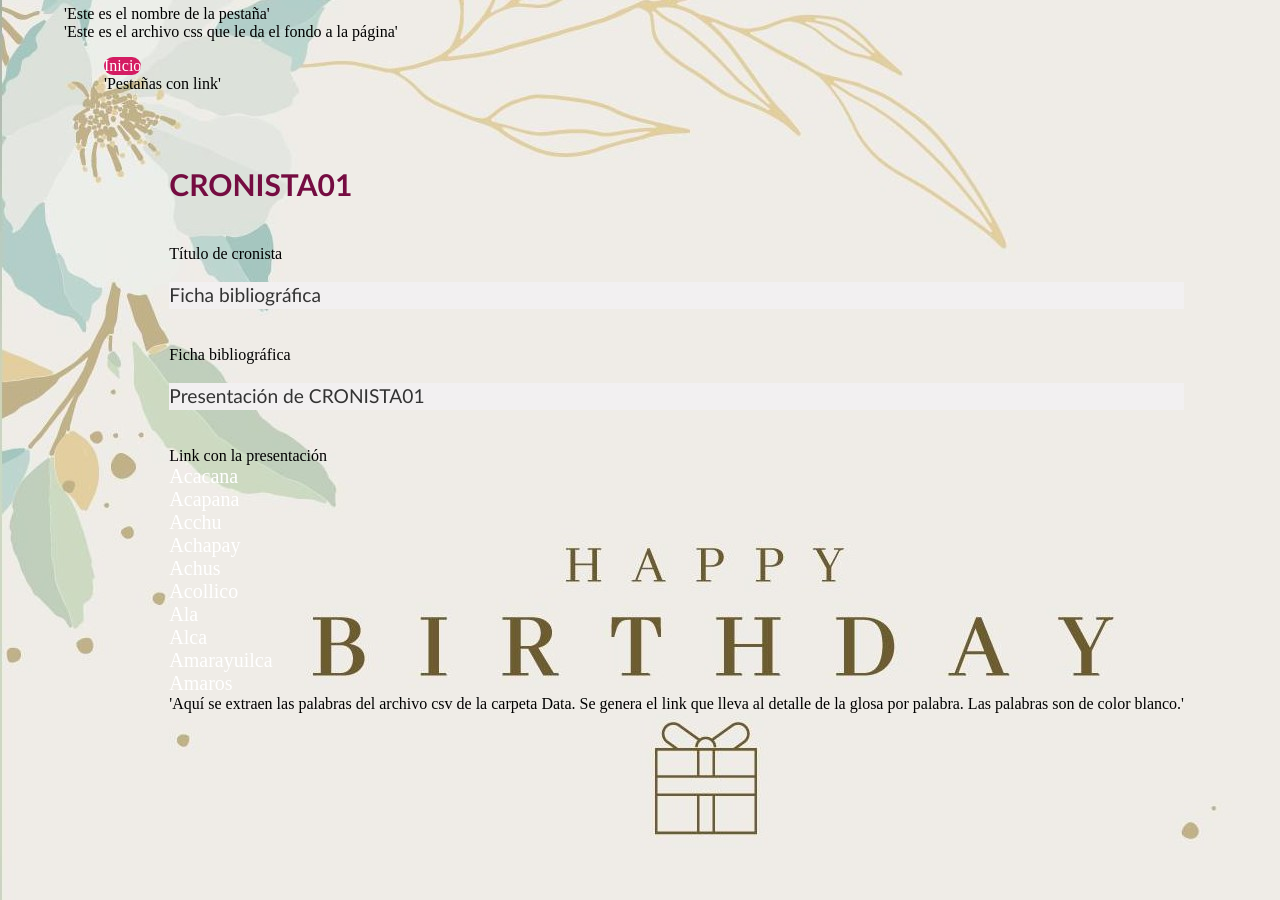
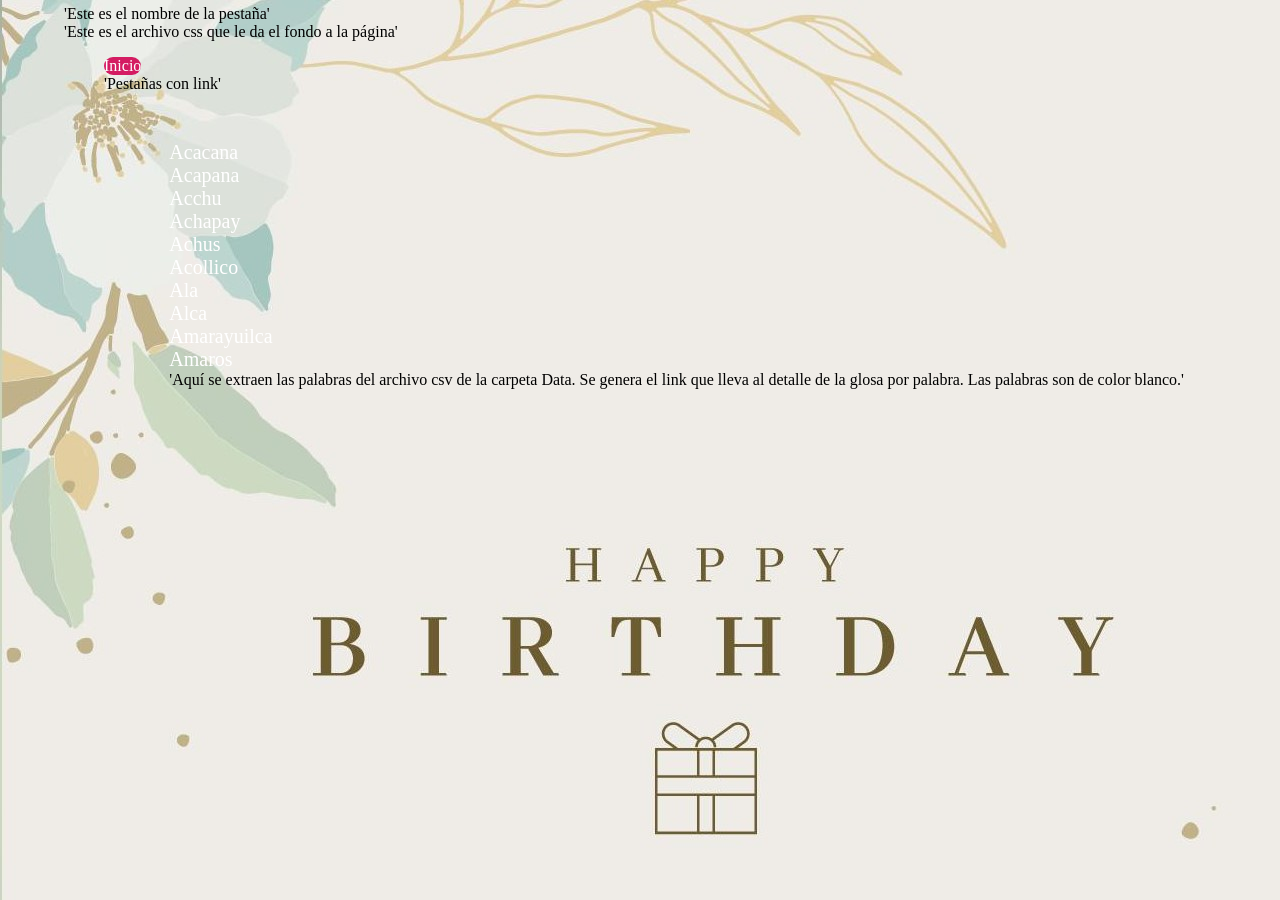
Before and after one commit to glosascroniquenses/Pruebas, a Jekyll site: the page built from _autores/cronista01.html, in a window 1280 px wide. Built offline with Jekyll 4.4.1, drawn with Linux system fonts in a browser that asks for light colours.

Commit message:
Update autore.html

```diff
--- a/_layouts/autore.html
+++ b/_layouts/autore.html
@@ -2,25 +2,6 @@
 layout: default
 ---
 <article>
-
-    <header>
-    <h2><a href="{{ autore.url }}" style="color:#750C41;">{{ page.title }}</a></h2>
-    </header>
-    <br/>
-    Título de cronista
-    <br/>
-
-    <p>{{ content }}</p>
-    <br/>
-    Ficha bibliográfica
-    <br/>
-
-    <p><a href="Pruebas/intro/{{ page.data }}"  style="color: #333;" >Presentación de {{ page.title }}</a></p>
-    <br/>
-    Link con la presentación
-    <br/>
-
-
 
   {% if page.data %}
     <div id="palabras2">
```
